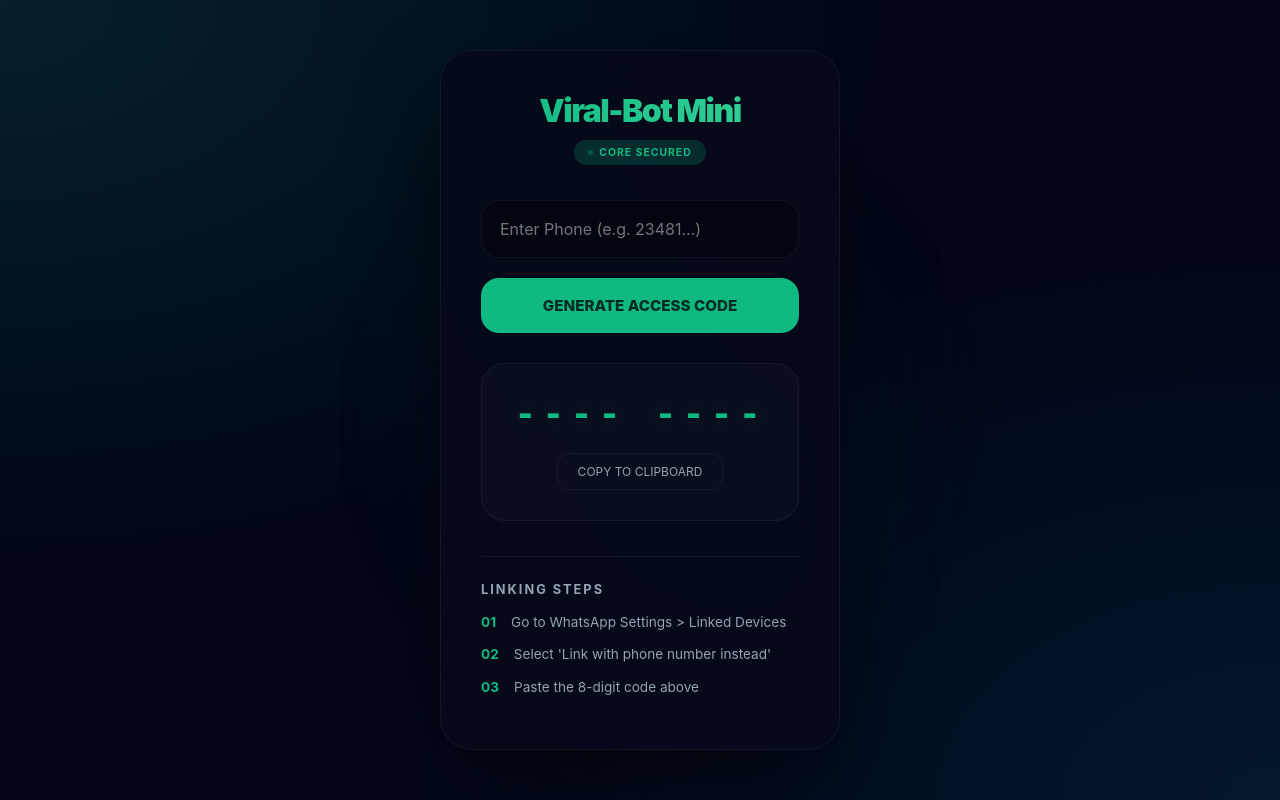
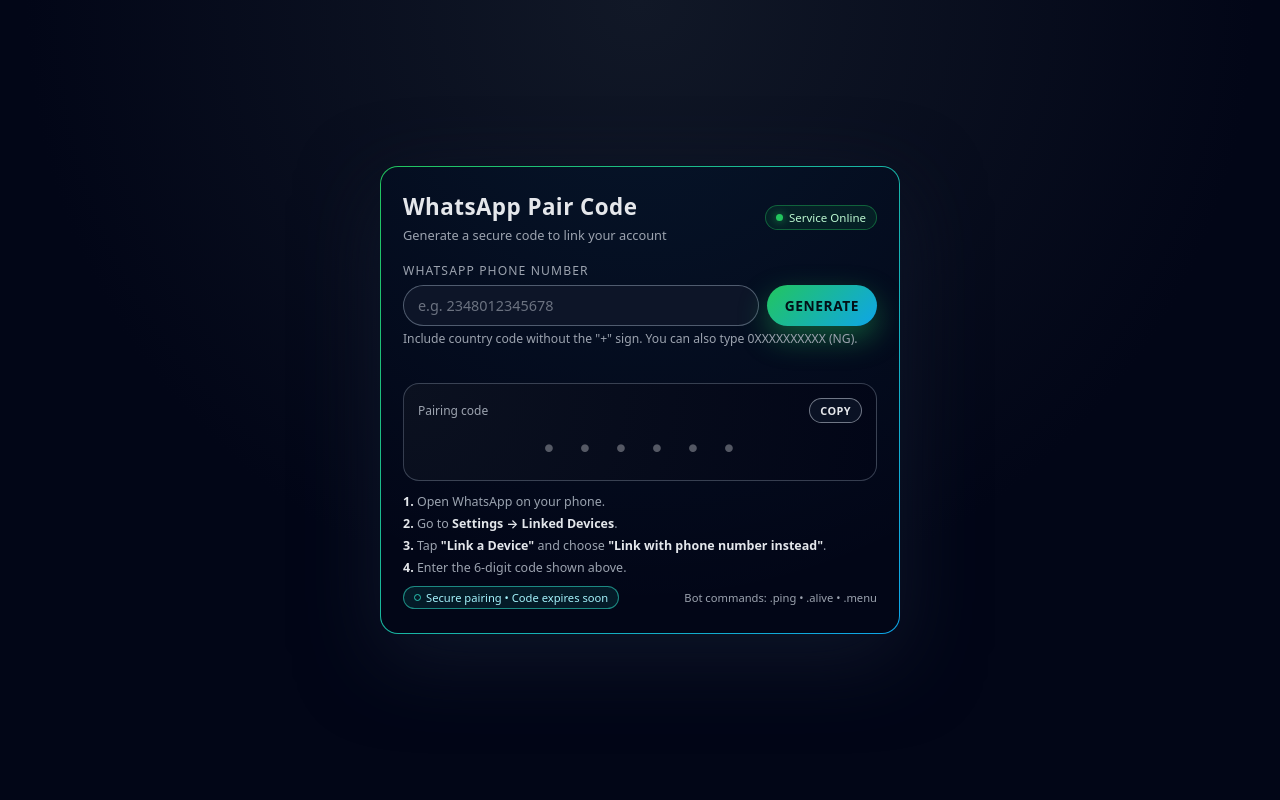
Before and after one commit to calyxdrey18/try, a website: page index.html in a window 1280 px wide. Drawn offline with Linux system fonts and the light colour scheme.

Commit message:
Add files via upload

```diff
--- a/index.html
+++ b/index.html
@@ -2,318 +2,490 @@
 <html lang="en">
 <head>
   <meta charset="UTF-8" />
-  <title>Viral-Bot Mini | Obsidian Edition</title>
+  <title>WhatsApp Pair Bot</title>
   <meta name="viewport" content="width=device-width, initial-scale=1.0" />
   <style>
     :root {
-      --bg: #020617;
-      --card-bg: rgba(7, 10, 25, 0.85);
-      --accent: #10b981;
-      --accent-dim: rgba(16, 185, 129, 0.2);
-      --text-main: #ffffff;
-      --text-dim: #94a3b8;
-      --error: #ff4757;
-      --border: rgba(255, 255, 255, 0.05);
+      --bg: #050810;
+      --card: #0b1020;
+      --accent: #34d399;
+      --accent-soft: rgba(52, 211, 153, 0.15);
+      --danger: #f97373;
+      --text: #e5e7eb;
+      --muted: #9ca3af;
     }
 
-    * { box-sizing: border-box; margin: 0; padding: 0; font-family: 'Inter', system-ui, -apple-system, sans-serif; }
+    * {
+      box-sizing: border-box;
+      margin: 0;
+      padding: 0;
+      font-family: system-ui, -apple-system, BlinkMacSystemFont, "Segoe UI",
+        sans-serif;
+    }
 
     body {
       min-height: 100vh;
-      background-color: var(--bg);
-      background-image:
-        radial-gradient(at 0% 0%, rgba(16, 185, 129, 0.15) 0px, transparent 50%),
-        radial-gradient(at 100% 100%, rgba(14, 165, 233, 0.1) 0px, transparent 50%);
+      background: radial-gradient(circle at top, #111827, #020617 60%);
+      color: var(--text);
       display: flex;
       align-items: center;
       justify-content: center;
-      color: var(--text-main);
-      overflow-x: hidden;
+      padding: 20px;
     }
 
-    /* Animated background elements */
-    .glow-circle {
-      position: absolute;
-      width: 300px;
-      height: 300px;
-      background: var(--accent);
-      filter: blur(120px);
-      border-radius: 50%;
-      opacity: 0.1;
-      z-index: -1;
-      animation: drift 10s infinite alternate;
+    .wrap {
+      width: 100%;
+      max-width: 520px;
     }
 
-    @keyframes drift {
-      from { transform: translate(-10%, -10%); }
-      to { transform: translate(10%, 10%); }
-    }
-
-    .container {
-      width: 100%;
-      max-width: 440px;
-      padding: 20px;
-      animation: fadeIn 1s ease-out;
-    }
-
-    .glass-card {
-      background: var(--card-bg);
-      backdrop-filter: blur(25px);
-      -webkit-backdrop-filter: blur(25px);
-      border: 1px solid var(--border);
-      border-radius: 32px;
-      padding: 40px;
-      box-shadow: 0 40px 100px -20px rgba(0,0,0,0.8);
+    .card {
+      background: linear-gradient(135deg, #020617, #020617) padding-box,
+        linear-gradient(135deg, #22c55e, #0ea5e9) border-box;
+      border: 1px solid transparent;
+      border-radius: 18px;
+      padding: 24px 22px 18px;
+      box-shadow: 0 25px 80px rgba(15, 23, 42, 0.9);
       position: relative;
       overflow: hidden;
     }
 
-    .glass-card::before {
+    .card::before {
       content: "";
       position: absolute;
-      top: 0; left: -100%;
-      width: 100%; height: 100%;
-      background: linear-gradient(90deg, transparent, rgba(255,255,255,0.03), transparent);
-      transition: 0.5s;
+      inset: -120px;
+      background: radial-gradient(circle at top, rgba(56, 189, 248, 0.12), transparent 70%);
+      opacity: 0.7;
+      pointer-events: none;
     }
 
-    .glass-card:hover::before { left: 100%; transition: 0.8s; }
-
-    .branding { text-align: center; margin-bottom: 35px; }
-    .branding h1 {
-      font-size: 2rem;
-      font-weight: 900;
-      letter-spacing: -1.5px;
-      background: linear-gradient(to right, #10b981, #34d399);
-      -webkit-background-clip: text;
-      -webkit-text-fill-color: transparent;
+    .header {
+      position: relative;
+      display: flex;
+      align-items: center;
+      justify-content: space-between;
+      margin-bottom: 18px;
     }
 
-    .status-badge {
+    .title-block {
+      display: flex;
+      flex-direction: column;
+      gap: 4px;
+    }
+
+    .title {
+      font-size: 1.4rem;
+      font-weight: 700;
+      letter-spacing: 0.02em;
+    }
+
+    .subtitle {
+      font-size: 0.8rem;
+      color: var(--muted);
+    }
+
+    .status-pill {
       display: inline-flex;
       align-items: center;
       gap: 6px;
-      font-size: 0.65rem;
-      font-weight: 700;
-      color: var(--accent);
-      background: var(--accent-dim);
-      padding: 6px 14px;
-      border-radius: 100px;
-      margin-top: 10px;
-      letter-spacing: 1px;
+      padding: 4px 10px;
+      border-radius: 999px;
+      background: rgba(22, 163, 74, 0.12);
+      border: 1px solid rgba(34, 197, 94, 0.4);
+      font-size: 0.72rem;
+      color: #bbf7d0;
     }
 
-    .pulse-dot {
-      width: 5px; height: 5px;
-      background: var(--accent);
-      border-radius: 50%;
-      box-shadow: 0 0 8px var(--accent);
-      animation: pulse 2s infinite;
+    .status-dot {
+      width: 7px;
+      height: 7px;
+      border-radius: 999px;
+      background: #22c55e;
+      box-shadow: 0 0 8px rgba(34, 197, 94, 0.7);
     }
 
-    @keyframes pulse { 0%, 100% { opacity: 1; } 50% { opacity: 0.3; } }
+    .input-section {
+      position: relative;
+      margin-bottom: 16px;
+    }
 
-    .input-group { margin-bottom: 20px; position: relative; }
+    label {
+      display: block;
+      font-size: 0.76rem;
+      text-transform: uppercase;
+      letter-spacing: 0.09em;
+      color: var(--muted);
+      margin-bottom: 6px;
+    }
+
+    .input-row {
+      display: flex;
+      gap: 8px;
+    }
 
     input[type="tel"] {
-      width: 100%;
-      background: rgba(0,0,0,0.3);
-      border: 1px solid var(--border);
-      padding: 18px;
-      border-radius: 18px;
-      color: white;
-      font-size: 1rem;
-      transition: all 0.4s cubic-bezier(0.175, 0.885, 0.32, 1.275);
+      flex: 1;
+      background: rgba(15, 23, 42, 0.9);
+      border-radius: 999px;
+      border: 1px solid rgba(148, 163, 184, 0.5);
+      padding: 10px 14px;
+      color: var(--text);
+      font-size: 0.9rem;
+      outline: none;
+      transition: border 0.15s, box-shadow 0.15s, background 0.15s;
     }
 
     input[type="tel"]:focus {
-      outline: none;
-      border-color: var(--accent);
-      background: rgba(0,0,0,0.5);
-      box-shadow: 0 0 20px rgba(16, 185, 129, 0.15);
-      transform: scale(1.02);
+      border-color: #38bdf8;
+      box-shadow: 0 0 0 1px rgba(56, 189, 248, 0.7);
+      background: rgba(15, 23, 42, 0.98);
     }
 
-    .main-btn {
-      width: 100%;
-      background: var(--accent);
-      color: #022c22;
-      font-weight: 800;
-      padding: 18px;
-      border: none;
-      border-radius: 18px;
-      cursor: pointer;
-      font-size: 0.95rem;
-      transition: all 0.3s;
+    input::placeholder {
+      color: #6b7280;
     }
 
-    .main-btn:hover:not(:disabled) {
-      transform: translateY(-3px);
-      box-shadow: 0 15px 30px -5px rgba(16, 185, 129, 0.4);
+    button {
+      border: none;
+      cursor: pointer;
+      border-radius: 999px;
+      padding: 10px 18px;
+      font-size: 0.86rem;
+      font-weight: 600;
+      letter-spacing: 0.04em;
+      text-transform: uppercase;
+      transition: transform 0.12s ease, box-shadow 0.12s ease,
+        filter 0.12s ease, background 0.12s ease;
+      white-space: nowrap;
     }
 
-    .main-btn:active { transform: translateY(0); }
-
-    .code-display {
-      margin-top: 30px;
-      padding: 30px;
-      background: rgba(255,255,255,0.02);
-      border-radius: 24px;
-      border: 1px solid var(--border);
-      text-align: center;
+    .btn-primary {
+      background: linear-gradient(135deg, #22c55e, #0ea5e9);
+      color: #021016;
+      box-shadow: 0 12px 30px rgba(34, 197, 94, 0.4);
     }
 
-    #codeValue {
-      font-family: 'JetBrains Mono', monospace;
-      font-size: 2.4rem;
-      font-weight: 800;
-      color: var(--accent);
-      letter-spacing: 5px;
-      margin-bottom: 15px;
-      text-shadow: 0 0 20px rgba(16, 185, 129, 0.3);
+    .btn-primary:hover {
+      transform: translateY(-1px);
+      filter: brightness(1.04);
+      box-shadow: 0 16px 40px rgba(34, 197, 94, 0.55);
+    }
+
+    .btn-primary:active {
+      transform: translateY(0);
+      box-shadow: 0 8px 18px rgba(34, 197, 94, 0.5);
+    }
+
+    .btn-primary[disabled] {
+      opacity: 0.65;
+      cursor: wait;
+      box-shadow: none;
+      transform: none;
+    }
+
+    .hint {
+      font-size: 0.76rem;
+      color: var(--muted);
+      margin-top: 4px;
+    }
+
+    .code-box {
+      background: radial-gradient(circle at top left, #0b1120, #020617);
+      border-radius: 16px;
+      border: 1px solid rgba(148, 163, 184, 0.35);
+      padding: 14px 14px 10px;
+      margin-bottom: 12px;
+      position: relative;
+      overflow: hidden;
+    }
+
+    .code-label-row {
+      display: flex;
+      justify-content: space-between;
+      align-items: center;
+      margin-bottom: 6px;
+      font-size: 0.75rem;
+      color: var(--muted);
+    }
+
+    .code-value {
+      font-family: "SF Mono", Menlo, Monaco, Consolas, "Liberation Mono",
+        "Courier New", monospace;
+      font-size: 1.65rem;
+      letter-spacing: 0.35em;
+      text-align: center;
+      padding: 4px 0 6px;
+      color: #e5e7eb;
+      user-select: text;
+    }
+
+    .code-placeholder {
+      opacity: 0.35;
+      letter-spacing: 0.08em;
     }
 
     .copy-btn {
-      background: transparent;
-      border: 1px solid var(--border);
-      color: var(--text-dim);
-      padding: 10px 20px;
-      border-radius: 12px;
-      font-size: 0.75rem;
-      cursor: pointer;
-      transition: 0.3s;
+      font-size: 0.7rem;
+      padding: 4px 10px;
+      border-radius: 999px;
+      border: 1px solid rgba(156, 163, 175, 0.7);
+      background: rgba(15, 23, 42, 0.7);
+      color: var(--text);
+      display: inline-flex;
+      align-items: center;
+      gap: 4px;
     }
 
-    .copy-btn:hover:not(:disabled) { border-color: var(--accent); color: var(--accent); }
-
-    .setup-guide { margin-top: 35px; border-top: 1px solid var(--border); padding-top: 25px; }
-    .setup-guide h2 { font-size: 0.8rem; color: var(--text-dim); text-transform: uppercase; letter-spacing: 2px; margin-bottom: 15px; }
-
-    .step-item {
-      display: flex;
-      gap: 15px;
-      margin-bottom: 12px;
-      font-size: 0.85rem;
-      color: var(--text-dim);
-      line-height: 1.5;
+    .copy-btn span {
+      font-size: 0.68rem;
     }
 
-    .step-dot { color: var(--accent); font-weight: bold; }
-
-    #errorPopup {
-      color: var(--error);
-      background: rgba(239, 68, 68, 0.1);
-      padding: 12px;
-      border-radius: 12px;
-      font-size: 0.8rem;
-      text-align: center;
-      margin-bottom: 15px;
-      display: none;
-      animation: shake 0.4s ease-in-out;
+    .copy-btn:hover {
+      border-color: #e5e7eb;
+      background: rgba(15, 23, 42, 0.95);
     }
 
-    @keyframes shake { 0%, 100% { transform: translateX(0); } 25% { transform: translateX(-8px); } 75% { transform: translateX(8px); } }
-    @keyframes fadeIn { from { opacity: 0; transform: translateY(20px); } to { opacity: 1; transform: translateY(0); } }
+    .steps {
+      display: flex;
+      flex-direction: column;
+      gap: 5px;
+      font-size: 0.78rem;
+      margin-bottom: 10px;
+      color: var(--muted);
+    }
 
-    /* Loader */
-    .loader { display: none; justify-content: center; gap: 8px; margin: 20px 0; }
-    .loader div { width: 8px; height: 8px; background: var(--accent); border-radius: 50%; animation: jump 0.6s infinite alternate; }
-    .loader div:nth-child(2) { animation-delay: 0.2s; }
-    .loader div:nth-child(3) { animation-delay: 0.4s; }
-    @keyframes jump { to { transform: translateY(-10px); opacity: 0.4; } }
+    .steps strong {
+      color: #e5e7eb;
+      font-weight: 600;
+    }
+
+    .badge-row {
+      display: flex;
+      justify-content: space-between;
+      align-items: center;
+      gap: 8px;
+      font-size: 0.7rem;
+      color: var(--muted);
+      margin-bottom: 6px;
+    }
+
+    .shield {
+      display: inline-flex;
+      align-items: center;
+      gap: 5px;
+      padding: 3px 10px;
+      border-radius: 999px;
+      background: rgba(15, 118, 110, 0.2);
+      border: 1px solid rgba(45, 212, 191, 0.6);
+      color: #a5f3fc;
+    }
+
+    .shield-dot {
+      width: 7px;
+      height: 7px;
+      border-radius: 999px;
+      border: 1px solid rgba(45, 212, 191, 0.9);
+    }
+
+    .log {
+      font-size: 0.7rem;
+      color: var(--muted);
+      max-height: 70px;
+      overflow-y: auto;
+      padding-right: 2px;
+    }
+
+    .log-line {
+      margin-bottom: 2px;
+      opacity: 0.8;
+    }
+
+    .log-line.ok {
+      color: #bbf7d0;
+    }
+
+    .log-line.err {
+      color: #fecaca;
+    }
+
+    .error-text {
+      font-size: 0.75rem;
+      color: var(--danger);
+      margin-top: 4px;
+      min-height: 16px;
+    }
+
+    @media (max-width: 480px) {
+      .card {
+        padding: 20px 18px 14px;
+      }
+
+      .title {
+        font-size: 1.2rem;
+      }
+
+      .code-value {
+        font-size: 1.4rem;
+        letter-spacing: 0.25em;
+      }
+
+      button {
+        padding: 9px 14px;
+      }
+    }
   </style>
 </head>
 <body>
-  <div class="glow-circle"></div>
-  <div class="container">
-    <div class="glass-card">
-      <div class="branding">
-        <h1>Viral-Bot Mini</h1>
-        <div class="status-badge">
-          <div class="pulse-dot"></div>
-          CORE SECURED
+  <div class="wrap">
+    <div class="card">
+      <div class="header">
+        <div class="title-block">
+          <div class="title">WhatsApp Pair Code</div>
+          <div class="subtitle">Generate a secure code to link your account</div>
+        </div>
+        <div class="status-pill">
+          <div class="status-dot"></div>
+          <span>Service Online</span>
         </div>
       </div>
 
-      <div id="errorPopup"></div>
-
-      <div class="input-group">
-        <input type="tel" id="phone" placeholder="Enter Phone (e.g. 23481...)" />
+      <div class="input-section">
+        <label for="phone">WhatsApp phone number</label>
+        <div class="input-row">
+          <input
+            id="phone"
+            type="tel"
+            placeholder="e.g. 2348012345678"
+            autocomplete="off"
+          />
+          <button id="generateBtn" class="btn-primary">
+            Generate
+          </button>
+        </div>
+        <div class="hint">
+          Include country code without the "+" sign. You can also type 0XXXXXXXXXX (NG).
+        </div>
+        <div id="errorText" class="error-text"></div>
       </div>
 
-      <button class="main-btn" id="pairBtn">GENERATE ACCESS CODE</button>
-
-      <div class="loader" id="loader">
-        <div></div><div></div><div></div>
+      <div class="code-box">
+        <div class="code-label-row">
+          <span>Pairing code</span>
+          <button class="copy-btn" id="copyBtn" disabled>
+            <span>Copy</span>
+          </button>
+        </div>
+        <div id="codeValue" class="code-value code-placeholder">
+          • • • • • •
+        </div>
       </div>
 
-      <div class="code-display">
-        <div id="codeValue">---- ----</div>
-        <button class="copy-btn" id="copyBtn" disabled>COPY TO CLIPBOARD</button>
+      <div class="steps">
+        <div><strong>1.</strong> Open WhatsApp on your phone.</div>
+        <div><strong>2.</strong> Go to <strong>Settings → Linked Devices</strong>.</div>
+        <div><strong>3.</strong> Tap <strong>"Link a Device"</strong> and choose
+          <strong>"Link with phone number instead"</strong>.
+        </div>
+        <div><strong>4.</strong> Enter the 6‑digit code shown above.</div>
       </div>
 
-      <div class="setup-guide">
-        <h2>LINKING STEPS</h2>
-        <div class="step-item"><span class="step-dot">01</span><p>Go to WhatsApp Settings > Linked Devices</p></div>
-        <div class="step-item"><span class="step-dot">02</span><p>Select 'Link with phone number instead'</p></div>
-        <div class="step-item"><span class="step-dot">03</span><p>Paste the 8-digit code above</p></div>
+      <div class="badge-row">
+        <div class="shield">
+          <span class="shield-dot"></span>
+          <span>Secure pairing • Code expires soon</span>
+        </div>
+        <span>Bot commands: .ping • .alive • .menu</span>
       </div>
+
+      <div class="log" id="logBox"></div>
     </div>
   </div>
 
   <script>
-    const pairBtn = document.getElementById('pairBtn');
-    const loader = document.getElementById('loader');
+    const phoneInput = document.getElementById('phone');
+    const generateBtn = document.getElementById('generateBtn');
     const codeValue = document.getElementById('codeValue');
     const copyBtn = document.getElementById('copyBtn');
-    const errorPopup = document.getElementById('errorPopup');
-    const phoneInput = document.getElementById('phone');
+    const logBox = document.getElementById('logBox');
+    const errorText = document.getElementById('errorText');
 
-    function showError(msg) {
-      errorPopup.textContent = msg;
-      errorPopup.style.display = 'block';
-      setTimeout(() => { errorPopup.style.display = 'none'; }, 5000);
+    function pushLog(msg, type = 'info') {
+      const line = document.createElement('div');
+      line.className = 'log-line ' + (type === 'ok' ? 'ok' : type === 'err' ? 'err' : '');
+      line.textContent = new Date().toLocaleTimeString() + '  ' + msg;
+      logBox.prepend(line);
     }
 
-    pairBtn.addEventListener('click', async () => {
-      const phone = phoneInput.value.trim();
-      if (!phone) return showError('Phone number is required');
+    function setLoading(isLoading) {
+      generateBtn.disabled = isLoading;
+      generateBtn.textContent = isLoading ? 'Generating…' : 'Generate';
+    }
 
-      pairBtn.disabled = true;
-      loader.style.display = 'flex';
-      codeValue.textContent = '---- ----';
+    async function generateCode() {
+      errorText.textContent = '';
+      const raw = phoneInput.value.trim();
+
+      if (!raw) {
+        errorText.textContent = 'Please enter your WhatsApp number.';
+        return;
+      }
+
+      setLoading(true);
+      pushLog('Requesting new pairing code…');
 
       try {
         const res = await fetch('/pair', {
           method: 'POST',
           headers: { 'Content-Type': 'application/json' },
-          body: JSON.stringify({ phone })
+          body: JSON.stringify({ phone: raw })
         });
-        const data = await res.json();
 
-        if (data.success) {
-          codeValue.textContent = data.code;
-          copyBtn.disabled = false;
-        } else {
-          showError(data.error || 'Request failed');
+        const data = await res.json().catch(() => ({}));
+
+        if (!res.ok || !data.success) {
+          const msg = data.error || 'Unable to generate pairing code.';
+          errorText.textContent = msg;
+          pushLog('Error: ' + msg, 'err');
+          codeValue.textContent = '• • • • • •';
+          codeValue.classList.add('code-placeholder');
+          copyBtn.disabled = true;
+          return;
         }
-      } catch (e) {
-        showError('System offline. Check connection.');
+
+        const code = data.code || '';
+        codeValue.textContent = code;
+        codeValue.classList.remove('code-placeholder');
+        copyBtn.disabled = false;
+        pushLog('Pairing code generated for ' + (data.phone || raw), 'ok');
+      } catch (err) {
+        console.error(err);
+        errorText.textContent = 'Network error. Try again.';
+        pushLog('Network error while calling /pair', 'err');
+        codeValue.textContent = '• • • • • •';
+        codeValue.classList.add('code-placeholder');
+        copyBtn.disabled = true;
       } finally {
-        pairBtn.disabled = false;
-        loader.style.display = 'none';
+        setLoading(false);
+      }
+    }
+
+    generateBtn.addEventListener('click', generateCode);
+
+    phoneInput.addEventListener('keydown', (e) => {
+      if (e.key === 'Enter') {
+        e.preventDefault();
+        generateCode();
       }
     });
 
-    copyBtn.addEventListener('click', () => {
-      navigator.clipboard.writeText(codeValue.textContent);
-      const oldText = copyBtn.textContent;
-      copyBtn.textContent = 'COPIED!';
-      copyBtn.style.color = '#10b981';
-      setTimeout(() => {
-        copyBtn.textContent = oldText;
-        copyBtn.style.color = '';
-      }, 2000);
+    copyBtn.addEventListener('click', async () => {
+      const code = codeValue.textContent.trim();
+      if (!code || code.includes('•')) return;
+      try {
+        await navigator.clipboard.writeText(code);
+        pushLog('Pairing code copied to clipboard', 'ok');
+      } catch {
+        pushLog('Clipboard copy failed', 'err');
+      }
     });
   </script>
 </body>
```
